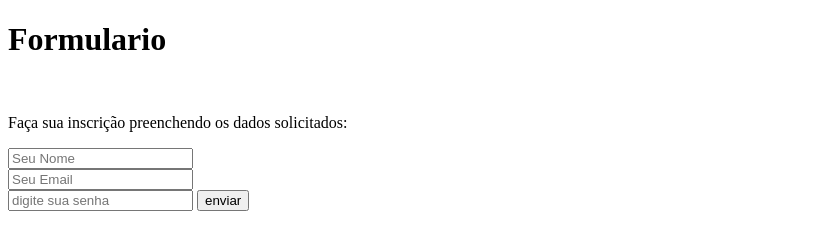
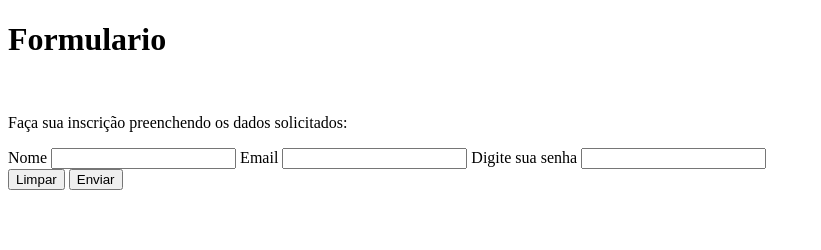
Before and after one commit to RaissaCinglez/exercicio_html, a plain HTML site: page cadastro.html in a window 1280 px wide. Shown: the whole page, without its empty margins (0-821 px from the left). Drawn offline with Linux system fonts and the light colour scheme.

Commit message:
Update cadastro.html
correção

```diff
--- a/cadastro.html
+++ b/cadastro.html
@@ -12,15 +12,14 @@
     <p>
         Faça sua inscrição preenchendo os dados solicitados:
     </p>
-<form>
-    <Input type="text" placeholder="Seu Nome"/>
-    <br />
-    <input type="email" placeholder="Seu Email"/>
-    <br />
-    <input type="senha" placeholder="digite sua senha"/>
-    <button>
-        enviar
-    </button>
-</form>
+    <label for="nome">Nome</label>
+	<input type='text' id='nome' name='nome' required>
+	<label for="email">Email</label>
+	<input type='email' id='email' name='email' required>
+    <label for="senha">Digite sua senha</label>
+	<input type='senha' id='senha' name='senha' required>
+    <br>
+	<input type="submit" value="Limpar">
+	<input type="submit" value="Enviar">
 </body>
 </html>
```
